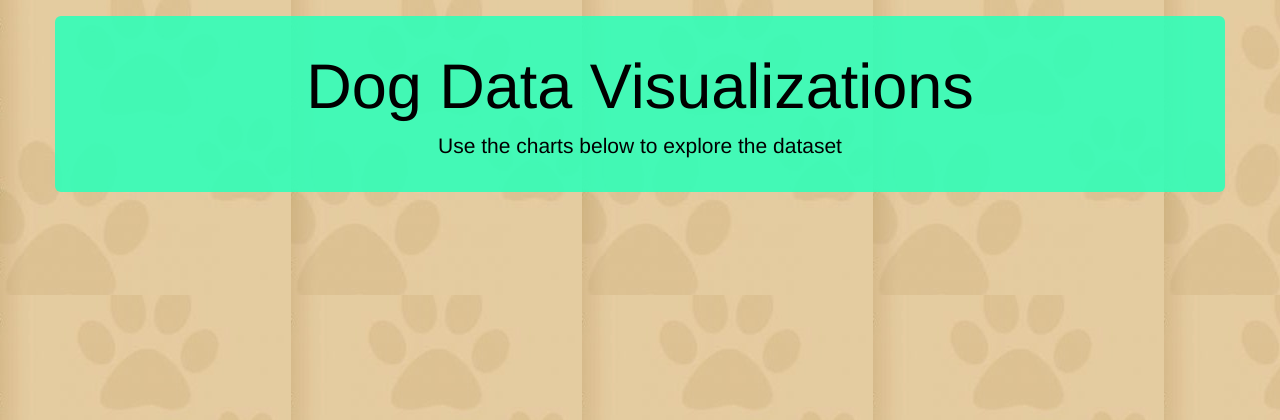
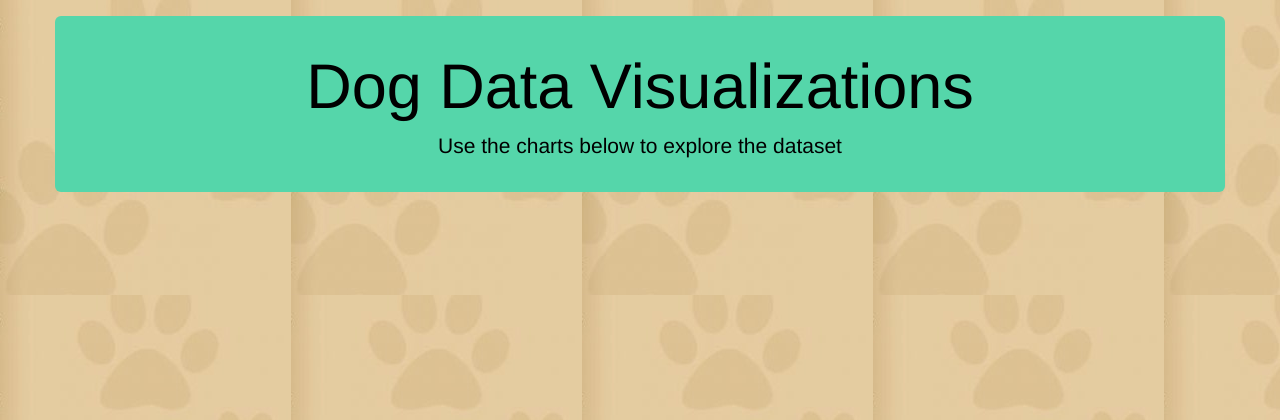
Before and after one commit to DMVance/Project2-PetSelect, a Flask app: page /visualizations in a window 1280 px wide. Shown: the top 420 px of the page. Run offline with Flask 2, Linux system fonts and the light colour scheme; data that the repository does not hold is empty; some libraries are stand-ins or nearby versions.

Commit message:
Update visualizations.html

```diff
--- a/frontend/templates/visualizations.html
+++ b/frontend/templates/visualizations.html
@@ -13,7 +13,7 @@
 <body>
   <style>
     body {
-      background-color: rgb(255, 147, 46);
+      background-color: rgb(245, 212, 103);
         background-image: url('background.jpg');
         color: black;
         padding: 16px;
@@ -23,7 +23,7 @@
         }
 
     .col-md-12.jumbotron.text-center {
-      background-color: rgba(46, 255, 185, 0.883);
+      background-color: rgba(85, 214, 170);
         color: black;
         padding: 16px;
         font-size: 16px;
```
